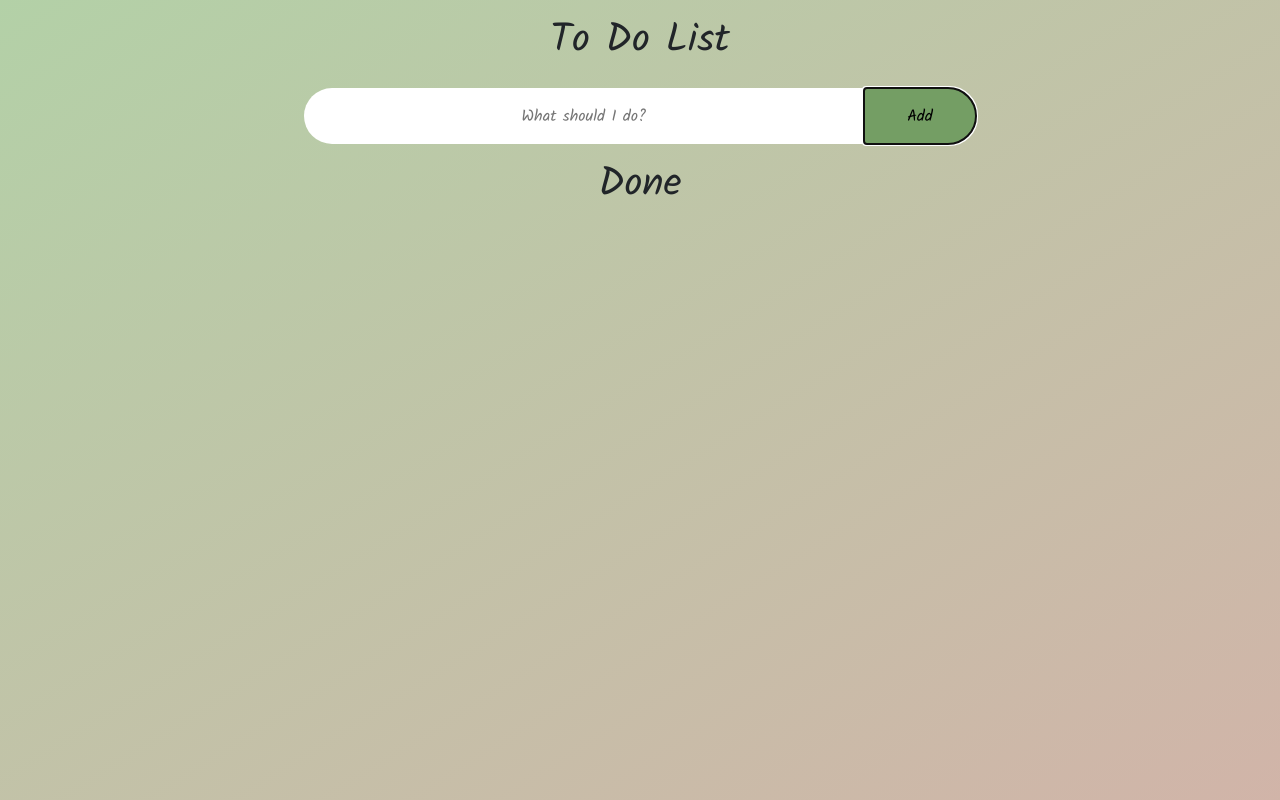
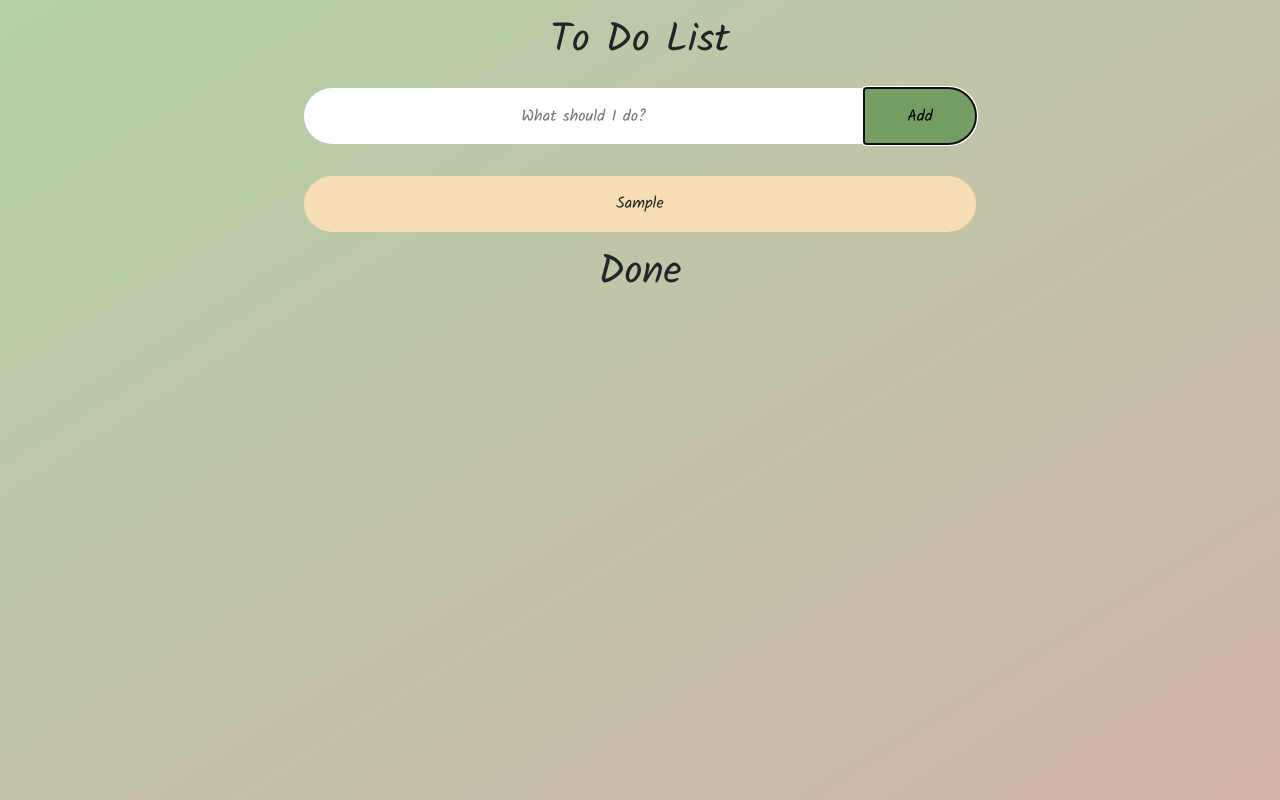
Before and after one commit to solomiiaivychuk/to-do-app-react, a React (Create React App) app in the folder planner-app/: page / in a window 1280 px wide. Both pictures are taken after typing "Sample" into the empty fields and a click on the button "Add". Built offline with nearby package versions, Linux system fonts and the light colour scheme.

Commit message:
Milestone 1: The ToDo items are displaying on page

```diff
--- a/planner-app/src/components/Body.jsx
+++ b/planner-app/src/components/Body.jsx
@@ -4,6 +4,7 @@ import FormInput from "./Form-Input.jsx";
 import TitleDone from "./TitleDone.jsx";
 import "./styles.css";
 import List from "./List.jsx";
+import ListItem from "./ListItem.jsx";
 
 class Body extends React.Component {
   constructor(props) {
@@ -22,7 +23,7 @@ class Body extends React.Component {
         </div>
         <div className="row input-form">
           <div className="col">
-            <FormInput></FormInput>
+            <ListItem></ListItem>
           </div>
         </div>
         <div className="row">
--- a/planner-app/src/components/Form-Input.jsx
+++ b/planner-app/src/components/Form-Input.jsx
@@ -1,53 +1,40 @@
 import { Fragment } from "react";
 import React from "react";
-import ListItem from "./ListItem";
-import List from "./List"
 
 class FormInput extends React.Component {
   constructor(props) {
     super(props);
     this.state = {
-      todo: "",
+      todoText: '',
     };
-    this.addToDO = this.addToDO.bind(this);
-  }
-  isSubmitted = false;
-
-  handleValueChange(event) {
-    this.setState({ todo: event.target.value });
   }
 
-  handleSubmit(event) {
+  handleValueChange = (event) => {
+    this.setState({
+      todoText: event.target.value
+    })
+  };
+
+  handleSubmit = event => {
     event.preventDefault();
-    console.log(`${this.state.todo}`);
-    this.addToDO(this.state.todo);
     event.target.reset();
-  }
+    this.props.onSubmit({
+      id: Date.now(),
+      text: this.state.todoText,
+      complete: false,
+    });
+  };
 
-  addToDO(users_input) {
-        let item = {
-            name: users_input,
-            id : Date.now()
-        }
-      this.state.todo.concat(item);
-      console.log(item);
-  }
   render() {
     return (
-      <Fragment>
-        <div className="form-wrapper">
+        <div>
           <form
-            onSubmit={(event) => {
-              this.isSubmitted = true;
-              this.handleSubmit(event);
-            }}
+            onSubmit={this.handleSubmit}
           >
             <div className="form">
               <input
-                value={this.props.todo}
-                onChange={(event) => {
-                  this.handleValueChange(event);
-                }}
+                name="text"
+                onChange={this.handleValueChange}
                 className="input-field"
                 type="text"
                 placeholder="What should I do?"
@@ -60,13 +47,8 @@ class FormInput extends React.Component {
               </button>
             </div>
           </form>
-          <div className="list-wrapper">
-            {this.isSubmitted ?
-                (<ListItem toDoName={this.state.todo}></ListItem>)
-                : null}
-          </div>
         </div>
-      </Fragment>
+
     );
   }
 }
--- a/planner-app/src/components/ListItem.jsx
+++ b/planner-app/src/components/ListItem.jsx
@@ -1,12 +1,26 @@
 import React from "react";
+import FormInput from "./Form-Input";
 
 class ListItem extends React.Component {
-  constructor(props) {
-    super(props);
-  }
+    state = {
+      todos: []
+    }
+
+
+  addTodo = todo => {
+    this.setState({
+      todos: [todo, ...this.state.todos]
+    });
+  };
 
   render() {
-    return <li> {this.props.toDoName} </li>;
+    return (<div className="form-wrapper">
+       <FormInput onSubmit = {this.addTodo}></FormInput>
+       {this.state.todos.map(todo => (
+         <div className="list" key={todo.id}>{todo.text}</div>
+       ))}
+       </div>
+    );
   }
 }
 
--- a/planner-app/src/components/styles.css
+++ b/planner-app/src/components/styles.css
@@ -5,7 +5,6 @@
   }
 .form-wrapper {
   display: flex;
-  align-content: center;
   text-align: center;
   flex-direction: column;
 }
@@ -35,10 +34,11 @@
   display: flex;
   justify-content: center;
 }
-li {
+.list {
   display: flex;
   justify-content: center;
   align-items: center;
+  align-self: center;
   width: 42rem;
   background-color: wheat;
   height: 3.5rem;
```
